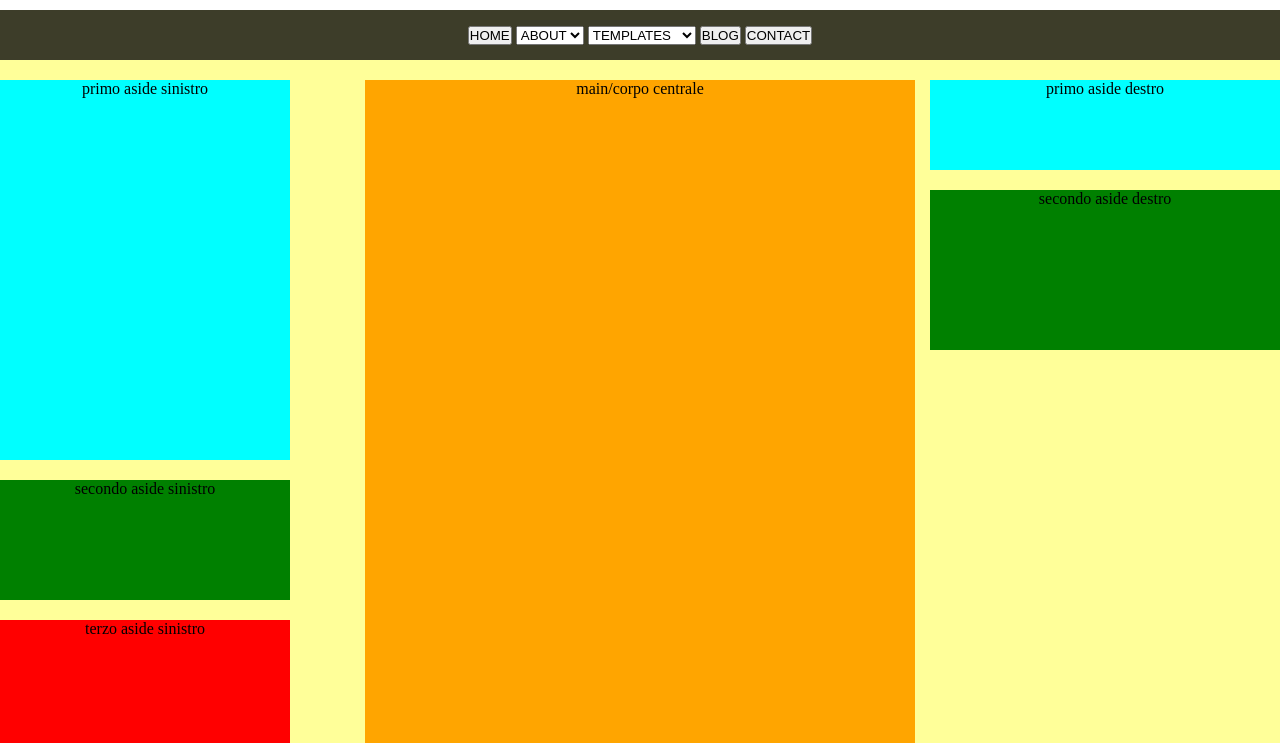
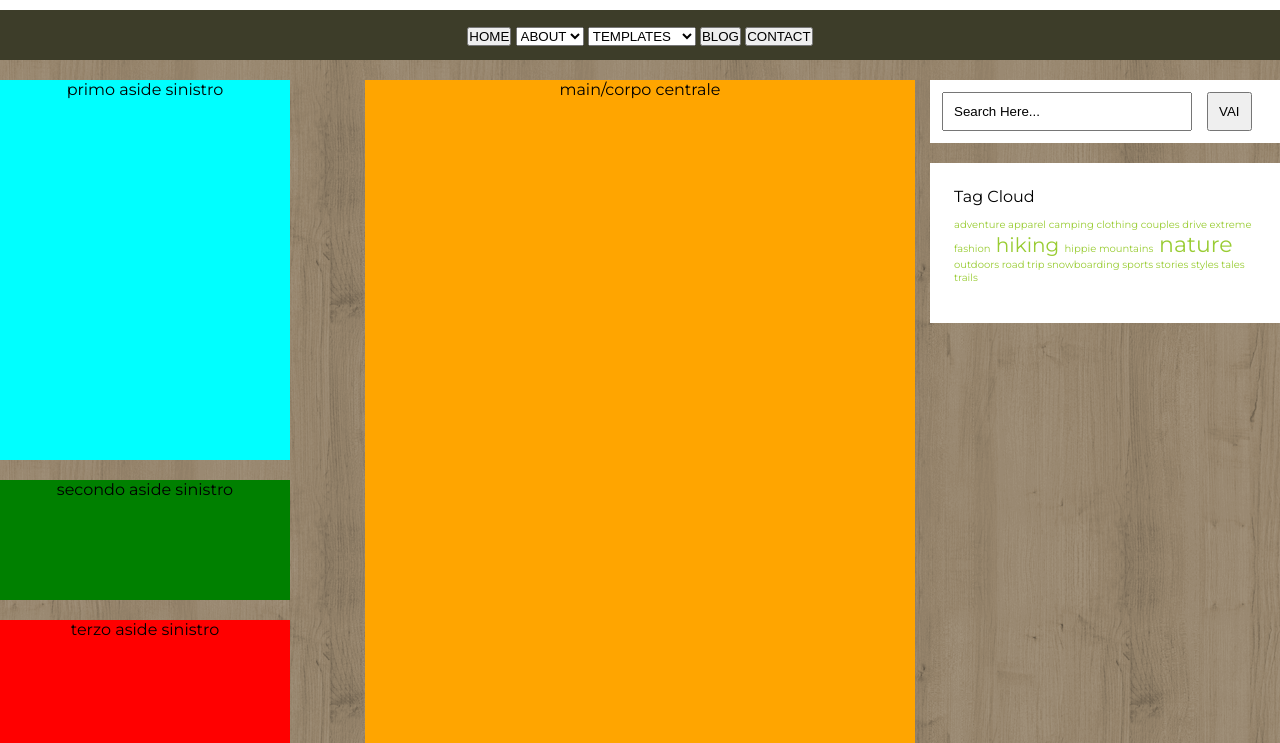
Before and after one commit to Alessandro-Fraternali/htmlcss-wp, a plain HTML site: page index.html in a window 1280 px wide. Shown: the part 235-978 px from the top of the page. Drawn offline with Linux system fonts and the light colour scheme.

Commit message:
inserito font base - aggiornato header - completato aside destro

```diff
--- a/css/style.css
+++ b/css/style.css
@@ -5,11 +5,12 @@
 }
 body {
   background-image:url(../img/sfondo.png);
+  font-family: 'Montserrat', 'Helvetica Neue', Arial, sans-serif;
 }
 .container {
   max-width: 1280px;
   margin: 0px auto;
-  background-color: #ffff99;
+  /* background-color: #ffff99; */
 }
 /* HEADER E NAV */
 header {
@@ -28,12 +29,11 @@ header {
 }
 header a{
   font-size: 3em;
-  font-weight: bold;
+  font-weight: bolder;
   color: white;
   text-decoration: none;
 }
 header p{
-  font-family: 'Montserrat';
   font-size: 24px;
   color: white;
 }
@@ -92,20 +92,34 @@ nav ul li{
 }
 #dx1 {
   margin-bottom: 20px;
-  /* debug rules */
-  height: 90px;
-  background-color: cyan;
-  text-align: center;
-  /* end debug rules */
+  background-color: white;
+  padding: 12px;
+}
+#dx1 input{
+  padding: 10px;
+  margin-right: 15px;
+  width: 250px;
+}
+#dx1 button{
+  padding: 10px;
+  margin-right: 10px;
 }
 #dx2 {
-    /* debug rules */
+  padding:24px;
   height: 160px;
-  background-color: green;
-  text-align: center;
-  /* end debug rules */
+  background-color: white;
 }
-
+#dx2 div{
+  margin-top: 12px;
+  color: #99cc33;
+  font-size: 10px;
+}
+#dx2 #tag1 {
+  font-size: 20px;
+}
+#dx2 #tag2 {
+  font-size: 22px;
+}
 /* fine sezione destra */
 
 main {
--- a/index.html
+++ b/index.html
@@ -50,10 +50,11 @@
       <!-- inizio aside destri -->
       <aside class="asidedx">
         <aside id="dx1">
-          primo aside destro
+          <input type="text" name="" value="Search Here..."><button type="button" name="button">VAI</button>
         </aside>
         <aside id="dx2">
-          secondo aside destro
+          Tag Cloud
+          <div>adventure apparel camping clothing couples drive extreme fashion<span id="tag1"> hiking </span>hippie mountains<span id="tag2"> nature </span> outdoors road trip snowboarding sports stories styles tales trails</div>
         </aside>
       </aside>
       <!-- parte centrale -->
```
